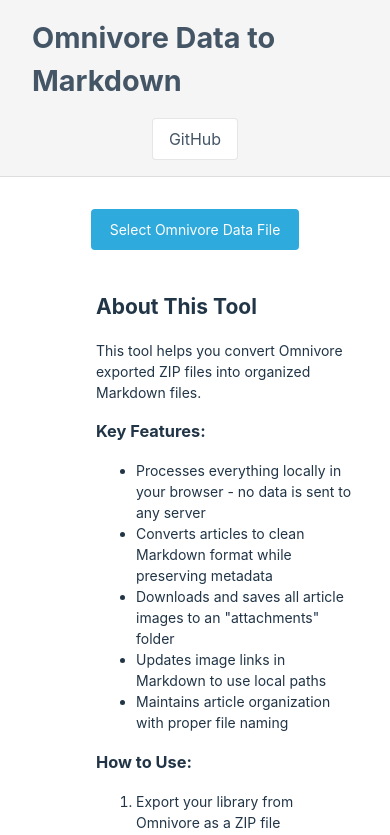
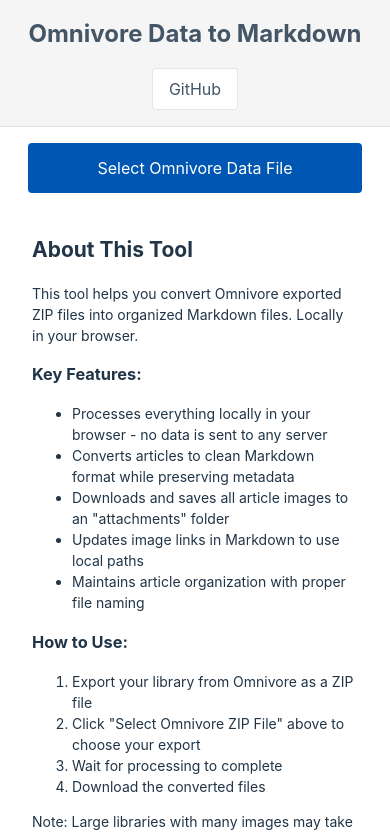
Before and after one commit to Quorafind/Omnivore-to-MD, a Svelte app: page / in a window 390 px wide. Shown: the top 835 px of the page. Built offline with nearby package versions, Linux system fonts and the light colour scheme.

Commit message:
chore: update md

```diff
--- a/index.html
+++ b/index.html
@@ -3,7 +3,7 @@
   <head>
     <meta charset="UTF-8" />
     <meta name="viewport" content="width=device-width, initial-scale=1.0" />
-    <!-- <title>HTML to Markdown Converter</title> -->
+    <title>HTML to Markdown Converter</title>
   </head>
   <body>
     <div id="app"></div>
--- a/src/App.svelte
+++ b/src/App.svelte
@@ -236,7 +236,7 @@
         </div>
         <div class="intro-section">
           <h2>About This Tool</h2>
-          <p>This tool helps you convert Omnivore exported ZIP files into organized Markdown files.</p>
+          <p>This tool helps you convert Omnivore exported ZIP files into organized Markdown files. Locally in your browser.</p>
 
           <h3>Key Features:</h3>
           <ul>
@@ -384,7 +384,7 @@
 
   .intro-section {
     font-size: 14px;
-    margin-left: 4rem
+    margin-left: 4rem;
   }
 
   .upload-section {
@@ -432,6 +432,7 @@
     display: flex;
     gap: 0.5rem;
     margin-top: 1rem;
+    flex-wrap: wrap;
   }
 
   .filter-button {
@@ -443,12 +444,14 @@
     transition: background 0.2s;
     font-size: 14px;
     color: rgb(55, 53, 47);
+    flex: 1;
+    min-width: 80px;
   }
 
   .filter-button.active {
-    background: rgb(46, 170, 220);
+    background: #0056b3;
     color: white;
-    border-color: rgb(46, 170, 220);
+    border-color: #0056b3;
   }
 
   .filter-button:hover:not(.active) {
@@ -456,22 +459,24 @@
   }
 
   .upload-button {
-    background: rgb(46, 170, 220);
+    background: #0056b3;
     color: white;
-    padding: 0.6rem 1.2rem;
+    padding: 0.8rem 1.5rem;
     border-radius: 4px;
     cursor: pointer;
     transition: background 0.2s;
     display: inline-block;
-    font-size: 14px;
+    font-size: 16px;
+    width: 80%;
+    max-width: 300px;
   }
 
   .upload-button:hover {
-    background: rgb(6, 156, 205);
+    background: #003d82;
   }
 
   .upload-button.processing {
-    background: rgb(235, 87, 87);
+    background: #dc3545;
     cursor: not-allowed;
   }
 
@@ -484,6 +489,8 @@
     padding: 1rem;
     border-radius: 8px;
     border: 1px solid rgba(15, 15, 15, 0.1);
+    width: 100%;
+    box-sizing: border-box;
   }
 
   .progress-bar {
@@ -497,7 +504,7 @@
 
   .progress {
     height: 100%;
-    background: rgb(46, 170, 220);
+    background: #0056b3;
     transition: width 0.3s ease;
   }
 
@@ -508,6 +515,8 @@
     font-size: 14px;
     color: rgb(55, 53, 47);
     margin: 0.5rem 0;
+    flex-wrap: wrap;
+    gap: 0.5rem;
   }
 
   .status-left {
@@ -515,6 +524,8 @@
     overflow: hidden;
     text-overflow: ellipsis;
     margin-right: 1rem;
+    flex: 1;
+    min-width: 200px;
   }
 
   .status-right {
@@ -534,18 +545,20 @@
   }
 
   .download-button {
-    padding: 0.6rem 1.2rem;
-    background: rgb(46, 170, 220);
+    padding: 0.8rem 1.5rem;
+    background: #0056b3;
     color: white;
     border: none;
     border-radius: 4px;
     cursor: pointer;
-    font-size: 14px;
+    font-size: 16px;
     transition: background 0.2s;
+    width: 100%;
+    max-width: 300px;
   }
 
   .download-button:hover {
-    background: rgb(6, 156, 205);
+    background: #003d82;
   }
 
   .failures-section {
@@ -640,7 +653,11 @@
 
   @media (max-width: 768px) {
     .main-content {
-      grid-template-columns: 1fr;
+      padding: 1rem;
+    }
+
+    .header {
+      padding: 1rem;
     }
 
     .header-content {
@@ -649,8 +666,52 @@
       text-align: center;
     }
 
+    .title {
+      font-size: 1.5rem;
+    }
+
+    .intro-section {
+      margin-left: 0;
+      padding: 0 1rem;
+    }
+
+    .progress-controls {
+      flex-direction: column;
+      gap: 1rem;
+    }
+
+    .left-controls, .right-controls {
+      width: 100%;
+      justify-content: center;
+    }
+
+    .control-button, .download-button {
+      width: 100%;
+      max-width: none;
+    }
+
+    .filter-buttons {
+      justify-content: center;
+    }
+
+    .filter-button {
+      flex: 1;
+      min-width: 40%;
+      text-align: center;
+    }
+
     .log-container {
       height: 300px;
     }
+
+    .status-text {
+      flex-direction: column;
+      align-items: flex-start;
+    }
+
+    .status-left {
+      margin-right: 0;
+      min-width: 0;
+    }
   }
 </style>
```
